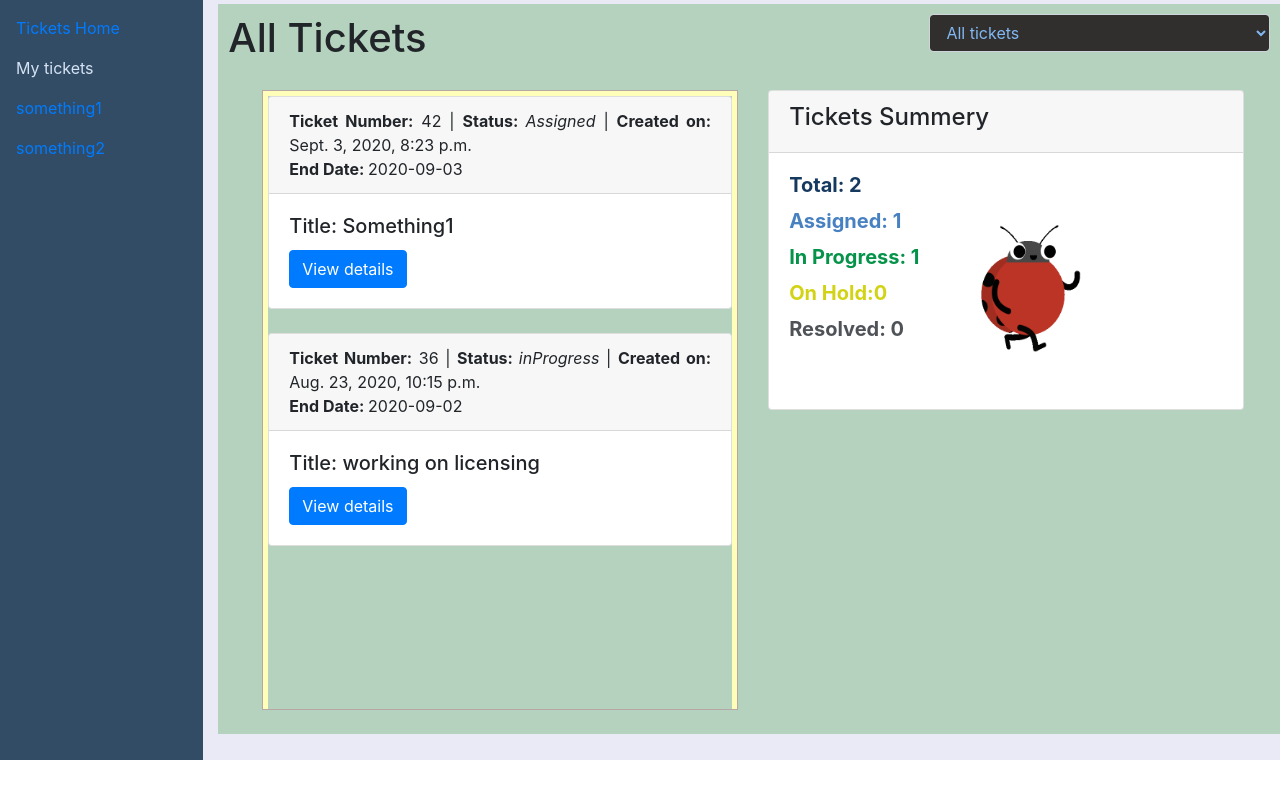
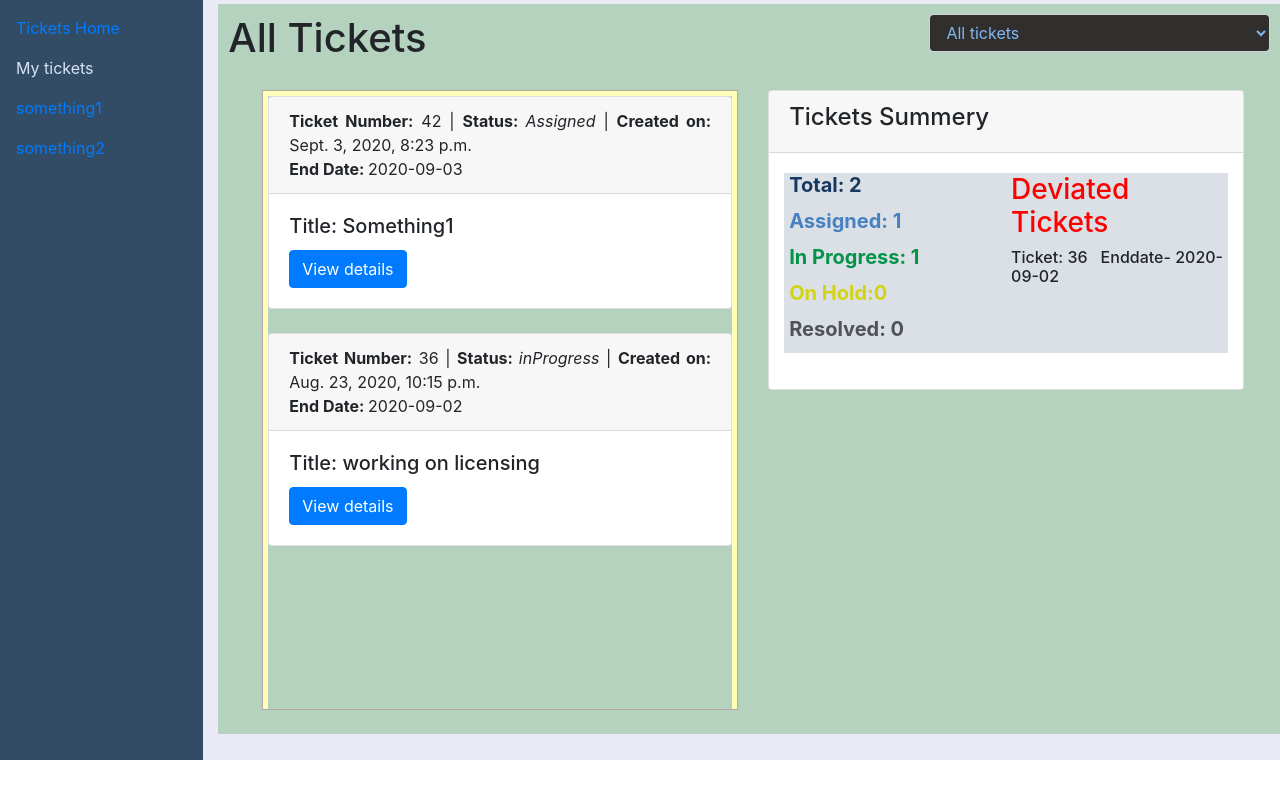
Before and after one commit to Nelson-machado/BugMinder, a Django app: page /tickets/myTickets in a window 1280 px wide. Shown: the part 56-855 px from the top of the page. Run offline with Django 3.2, Linux system fonts and the light colour scheme; a user stored in the database is signed in; data comes from the database, SQL or seed files in the repository; both versions use the stored data as it was after the commit; some libraries are stand-ins or nearby versions.

Commit message:
Changed mytickets.html and tickets view

```diff
--- a/templates/tickets/myTickets.html
+++ b/templates/tickets/myTickets.html
@@ -66,7 +66,7 @@
                     </div>
                     <div class="card-body">
                         <div class="form-row">
-                            <div class="form-group col-md-4">
+                            <div class="form-group col-md-6" style="background-color: #dae0e5;">
                                 <h5 class="card-title" style="color: #163960;">
                                     <strong>Total:&nbsp;{{ allTicketCount }}</strong></h5>
                                 <h5 class="card-title" style="color: #4881c1;">
@@ -78,9 +78,16 @@
                                 <h5 class="card-title" style="color: #4f5358;">
                                     <strong>Resolved:&nbsp;{{ resolvedTicketCount }}</strong></h5>
                             </div>
-                            <div class="form-group col-md-4">
-                                {% load static %}<img src="{% static 'img/giphy2.gif' %}" height="200" width="180"
-                                    alt="billy" />
+                            <div class="form-group col-md-6" style="background-color: #dae0e5;">
+                                {% now "Y-m-d" as todays_dt %}
+                                {% for ticketdt in allTickets %}
+                                    {% if ticketdt.end_date|date:"Y-m-d" < todays_dt  %}
+                                        <h3 style="color:red"> Deviated Tickets</h3>
+                                        <h6>Ticket:&nbsp;{{ticketdt.tno}} &nbsp;&nbsp;Enddate- {{ticketdt.end_date|date:"Y-m-d"}} </h6>
+                                    {% comment %} {% else %}
+                                        {% load static %}<img src="{% static 'img/giphy2.gif' %}" height="200" width="180" alt="billy" /> {% endcomment %}
+                                    {% endif %}
+                                {% endfor %}
                             </div>
                         </div>
                     </div>
```
Also changed, not shown: tickets/views.py (+7 -2 lines), db.sqlite3.
